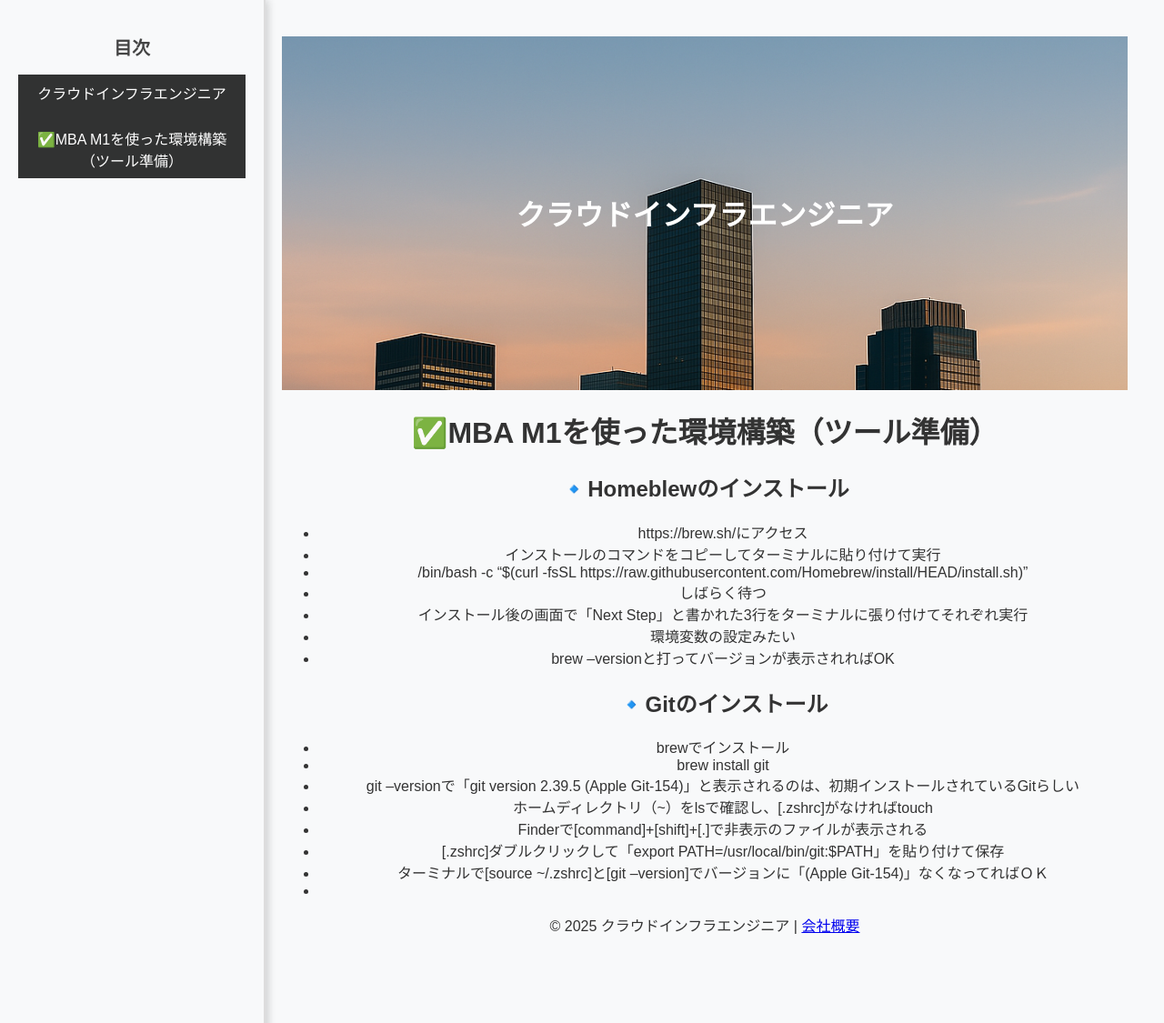
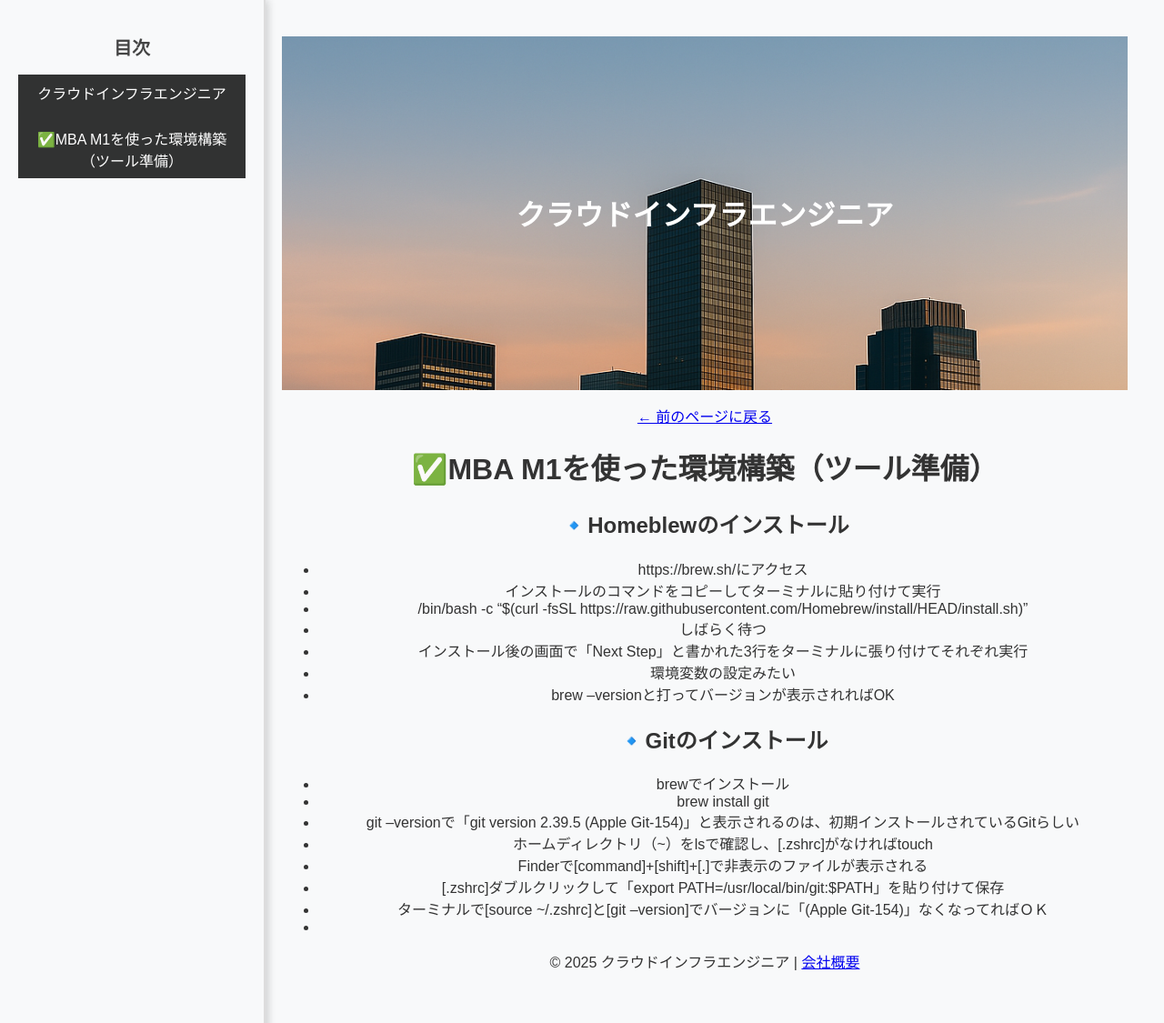
Before and after one commit to cloudrobo48/aws-cloud, a Jekyll site: the page built from docs/mac/mac-memo.md, in a window 1280 px wide and 1125 px high. Shown: the whole window at 91% size. Built offline with Jekyll 4.4.1, drawn with Linux system fonts in a browser that asks for light colours; our own code applies the rules of GitHub Pages for plain Markdown files.

Commit message:
Update mac-memo.md

```diff
--- a/docs/mac/mac-memo.md
+++ b/docs/mac/mac-memo.md
@@ -1,6 +1,7 @@
 ---
 layout: default
 ---
+[← 前のページに戻る](/index.html)
 # ✅MBA M1を使った環境構築（ツール準備）
 ## 🔹Homeblewのインストール
 - https://brew.sh/にアクセス
```
